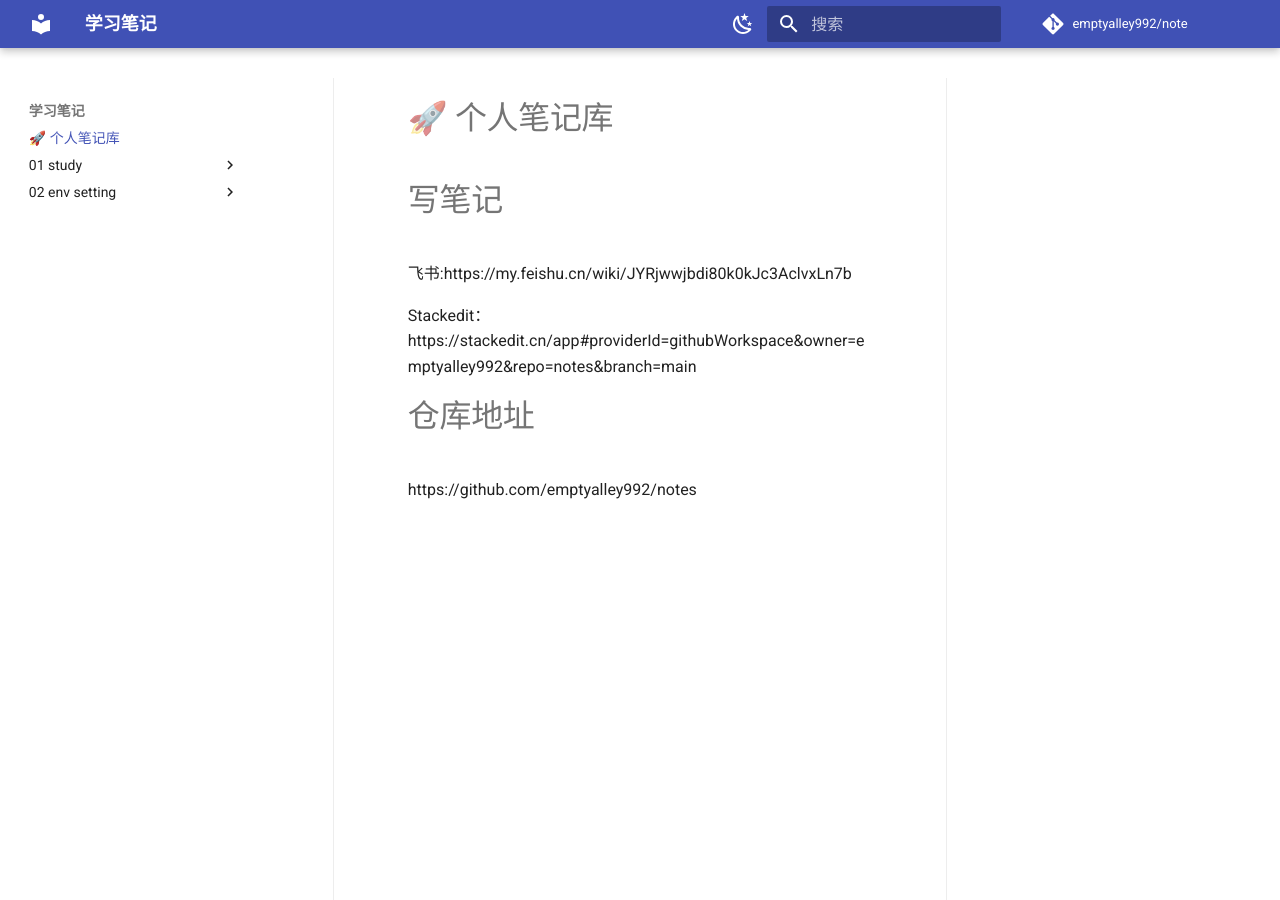
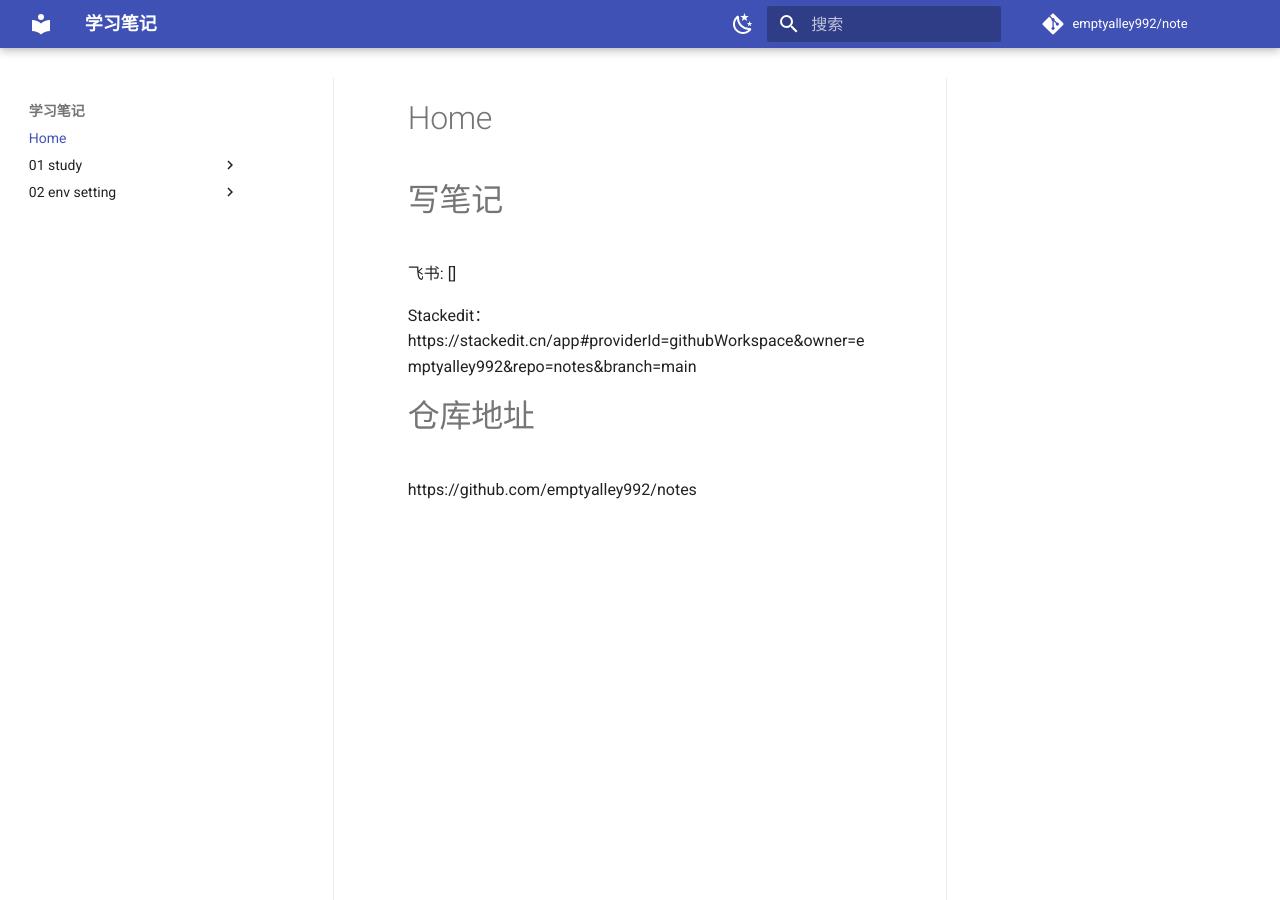
Before and after one commit to emptyalley992/note, an MkDocs documentation site: the page built from docs/index.md, in a window 1280 px wide and 900 px high. Built offline with MkDocs 1.6.1 and Material for MkDocs 9.7.7, drawn with Linux system fonts in a browser that asks for light colours; comment, search, counter and statistics services are not loaded.

Commit message:
docs/index.md updated from https://stackedit.cn/

```diff
--- a/docs/index.md
+++ b/docs/index.md
@@ -1,12 +1,12 @@
-# 🚀 个人笔记库
+# Home
 
 # 写笔记
-飞书:https://my.feishu.cn/wiki/JYRjwwjbdi80k0kJc3AclvxLn7b
+飞书: []
 
 Stackedit：https://stackedit.cn/app#providerId=githubWorkspace&owner=emptyalley992&repo=notes&branch=main
 
 # 仓库地址
 https://github.com/emptyalley992/notes
 <!--stackedit_data:
-eyJoaXN0b3J5IjpbMTY0NDE3Njc2NV19
+eyJoaXN0b3J5IjpbMTA0NjI1Njc5MywxNjQ0MTc2NzY1XX0=
 -->
```
